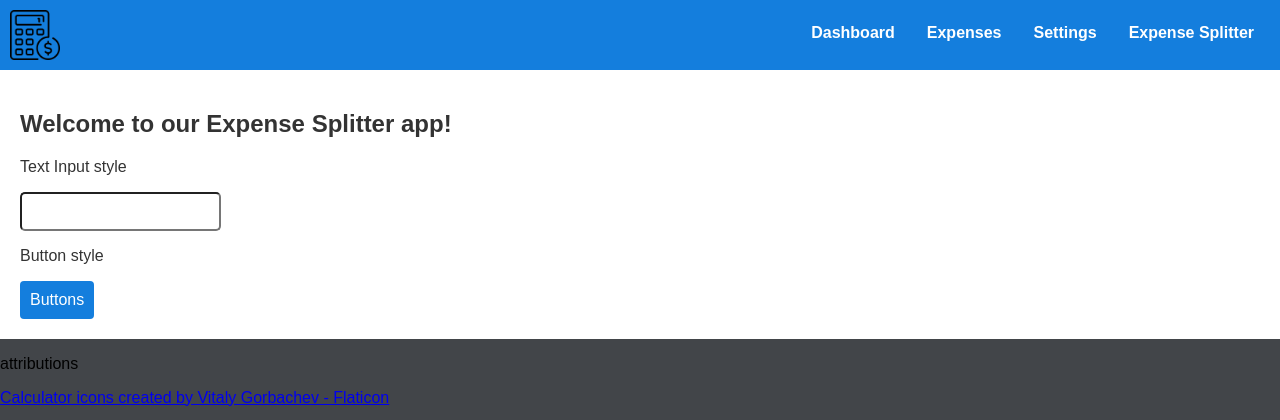
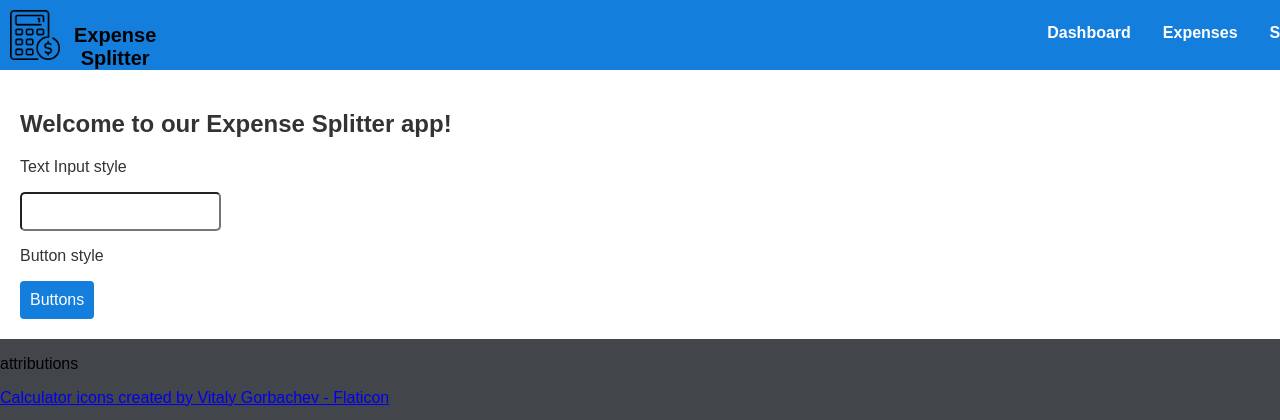
Before and after one commit to isaiahstone21/Expense-Splitter, a Flask app: page / in a window 1280 px wide. Shown: the top 420 px of the page. Run offline with Flask 3, Linux system fonts and the light colour scheme.

Commit message:
Fixed bugs and changed the design of the nav-bar

```diff
--- a/main.py
+++ b/main.py
@@ -4,7 +4,7 @@ app = Flask(__name__)
 
 @app.route('/')
 def index():
-    return render_template('index.html', message='This is the root of the website.')
+    return render_template('index.html')
 
 if __name__ == '__main__':
     app.run()
--- a/static/css/style.css
+++ b/static/css/style.css
@@ -25,10 +25,18 @@ h1 {
   overflow: hidden;
   top: 0;
   z-index: 100;
+  display: flex;
 }
 
-.nav-bar a {
-  float: right;
+.nav-bar-logo {
+  color: #000000;
+  text-align: center;
+  padding: 14px 875px 14px 14px;
+  text-decoration: none;
+  font-size: 20px;
+}
+
+.nav-bar-other {
   color: #FFF;
   text-align: center;
   padding: 14px 16px;
@@ -37,12 +45,11 @@ h1 {
 }
 
 .nav-bar img {
-  float: left;
   max-height: 50px;
   max-width: 50px;
 }
 
-.nav-bar a:hover {
+.nav-bar-other:hover {
   background-color: #2E98F7;
   border-radius: 10px;
 }
--- a/templates/index.html
+++ b/templates/index.html
@@ -8,11 +8,11 @@
 
   <div class="container">
     <div class="nav-bar">
-        <img src="Images/calculator-logo.png">
-        <a href="#">Expense Splitter</a>
-        <a href="#">Settings</a>
-        <a href="#">Expenses</a>
-        <a href="#">Dashboard</a>
+        <img src="{{ url_for('static', filename='css/calculator-logo.png') }}">
+        <a class="nav-bar-logo" href="#">Expense Splitter</a>
+        <a class="nav-bar-other" href="#">Dashboard</a>
+        <a class="nav-bar-other" href="#">Expenses</a>
+        <a class="nav-bar-other" href="#">Settings</a>
     </div>
     <div class="hero">
       <h2>Welcome to our Expense Splitter app!</h2>
```
Also changed, not shown: frontend.js (deleted), static/css/calculator-logo.png (renamed from Images/calculator-logo.png).
